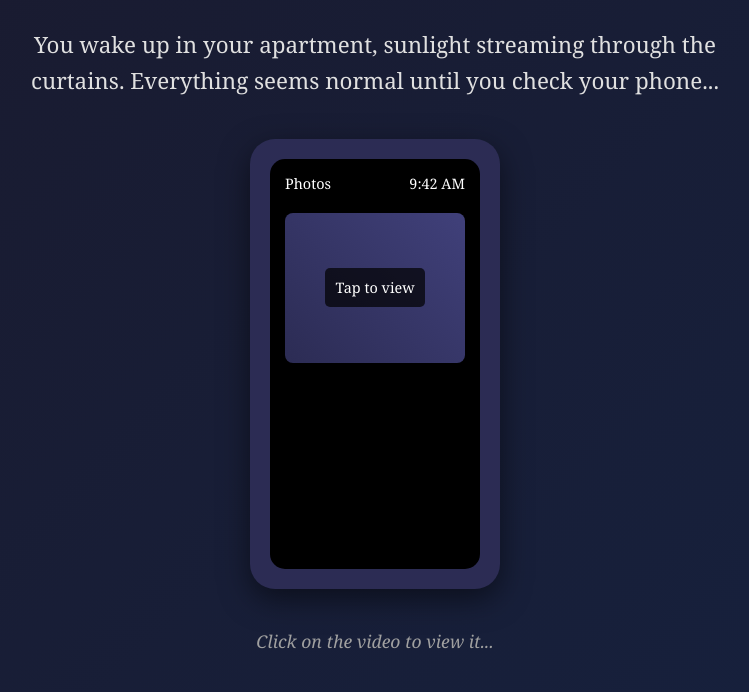
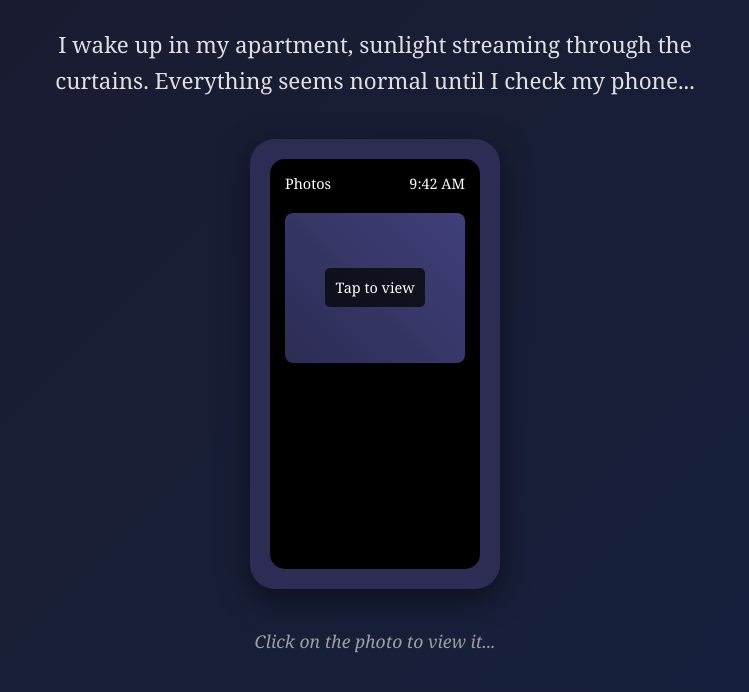
Before and after one commit to barbajohnz/ConnectionsLab-Week2HW, a plain HTML site: page index.html in a window 1280 px wide. Shown: the part 128-820 px from the top of the page, without its empty margins (265-1014 px from the left). Drawn offline with Linux system fonts and the light colour scheme.

Commit message:
v2 09_15_2025

```diff
--- a/index.html
+++ b/index.html
@@ -3,7 +3,7 @@
 <head>
     <meta charset="UTF-8">
     <meta name="viewport" content="width=device-width, initial-scale=1.0">
-    <title>The Video - Interactive Horror Story</title>
+    <title>The <Video></Video> - Interactive Horror Story</title>
     <link rel="stylesheet" href="style.css">
 </head>
 <body>
@@ -11,8 +11,8 @@
         <div class="story-section" id="intro">
             <h1 class="title">The Video</h1>
             <p class="story-text">
-                You wake up in your apartment, sunlight streaming through the curtains.
-                Everything seems normal until you check your phone...
+                I wake up in my apartment, sunlight streaming through the curtains.
+                Everything seems normal until I check my phone...
             </p>
             <div class="phone-container">
                 <div class="phone" id="phone">
@@ -31,7 +31,7 @@
                     </div>
                 </div>
             </div>
-            <p class="instruction">Click on the video to view it...</p>
+            <p class="instruction">Click on the photo to view it...</p>
         </div>
 
         <div class="story-section hidden" id="videoReveal">
@@ -57,7 +57,7 @@
                 <p class="story-text emphasis">
                     <span class="clickable-word" id="aloneWord">I live alone.</span>
                 </p>
-                <p class="instruction">Click on "I live alone" to continue...</p>
+                <p class="instruction">Click on "alone" to continue...</p>
             </div>
         </div>
 
```
